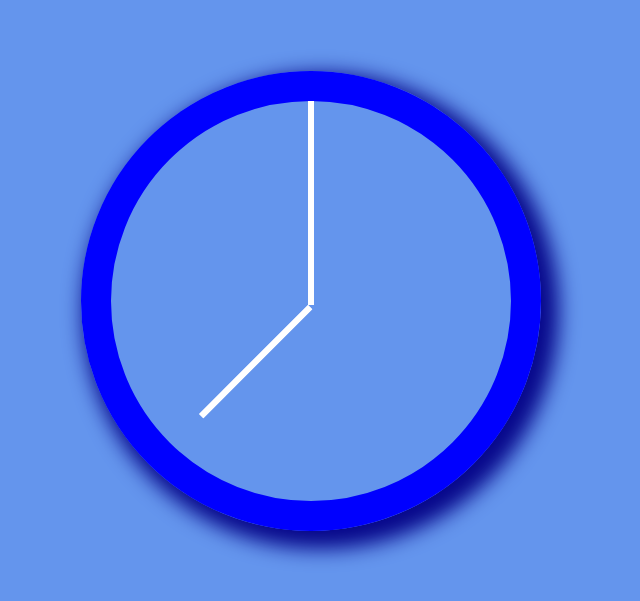
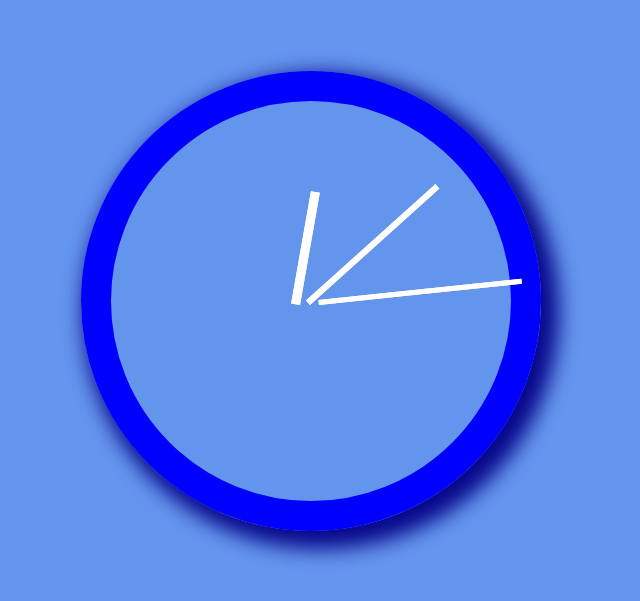
Before and after one commit to jakimiszka/js_challange, a plain HTML site: page branch-per-project/index.html in a window 1280 px wide. Shown: the part 129-730 px from the top of the page, without its empty margins (329-969 px from the left). Drawn offline with Linux system fonts and the light colour scheme.

Commit message:
clock - but need css improvement

```diff
--- a/branch-per-project/index.html
+++ b/branch-per-project/index.html
@@ -10,8 +10,8 @@
     <div id="container">
         <div class="clock">
             <div class="hours"></div>
-            <div class="minutes"></div>
-            <div class="seconds"></div>
+            <div class="hours minutes"></div>
+            <div class="hours seconds"></div>
         </div>
     </div>
     <script src="./script.js"></script>
--- a/branch-per-project/script.js
+++ b/branch-per-project/script.js
@@ -0,0 +1,13 @@
+let pointers = document.querySelectorAll(".hours");
+const hours = pointers[0];
+const mins = pointers[1];
+const seconds = pointers[2];
+let deg = 0;
+
+setInterval(() => {
+    let date = new Date();
+    let sec = date.getSeconds();
+    seconds.style.transform = 'rotate(' + sec*6 + 'deg)';
+    mins.style.transform = 'rotate(' + date.getMinutes()*6 + 'deg)';
+    hours.style.transform = 'rotate(' + date.getHours() + 'deg)';
+}, 1000);
--- a/branch-per-project/style.css
+++ b/branch-per-project/style.css
@@ -4,7 +4,7 @@ html, body{
 }
 
 #container{
-    display: block;
+    display: relative;
     height: 100%;
     background-color: cornflowerblue;
 }
@@ -21,24 +21,33 @@ html, body{
 }
 
 .hours{
-    width: 2px;
-    height: 200px;
+    width: 5px;
+    height: 110px;
     background-color: white;
     border: 2px solid white;
+    display: inline-block   ;
     margin: auto;
+    position: relative;
+    left: 45%;
+    transform-origin: bottom right;
 }
 
 .minutes{
     width: 2px;
-    height: 150px;
-    background-color: white;
-    border: 2px solid white;
+    height: 170px;
+    display: inline-block;
+    position: relative;
+    transform: rotate(245deg);
+    transform-origin: bottom right;
     margin: auto;
-    position: relative;
-    transform: rotate(45deg);
-    transform-origin: top left;
 }
 
 .seconds{
-
+    width: 1px;
+    height: 200px;
+    transform: rotate(50deg);
+    display: inline-block;
+    margin: 0 auto;
+    position: relative;
+    transform-origin: bottom right;
 }
```
